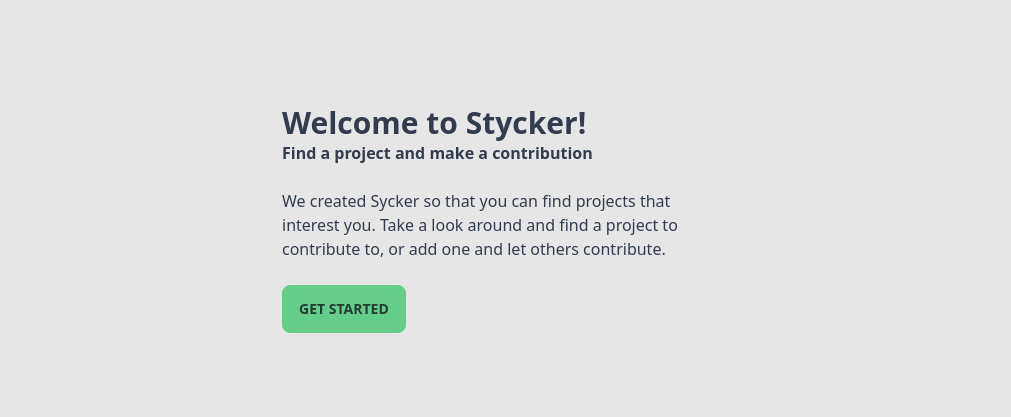
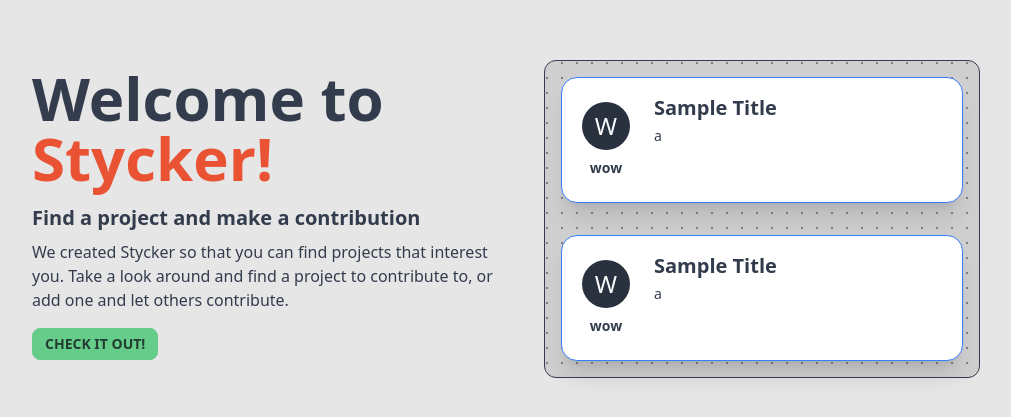
Before and after one commit to chingu-voyages/v42-bears-team-41, a Next.js app: page / in a window 1280 px wide. Shown: the part 181-598 px from the top of the page, without its empty margins (126-1137 px from the left). Built offline with nearby package versions, Linux system fonts and the light colour scheme.

Commit message:
Bigger text, sample `StyckerCard`s

```diff
--- a/src/pages/index.js
+++ b/src/pages/index.js
@@ -1,19 +1,53 @@
+import { StyckerCard } from "@/components/StyckerCard";
+import Link from "next/link";
+
 export default function Home() {
   return (
     <>
       <div className="hero min-h-screen bg-base-200">
         <div className="hero-content pr-8">
-          <div className="max-w-md flex-col">
-            <h1 className="text-3xl font-bold">Welcome to Stycker!</h1>
-            <h2 className="font-bold">
-              Find a project and make a contribution
-            </h2>
-            <p className="py-6 pr-8">
-              We created Sycker so that you can find projects that interest you.
-              Take a look around and find a project to contribute to, or add one
-              and let others contribute.{" "}
-            </p>
-            <button className="btn btn-primary text-center">Get Started</button>
+          <div className="flex">
+            <div className="mt-2 flex-auto max-w-lg flex-col">
+              <h1 className="text-6xl font-bold">
+                Welcome to <span className="text-accent">Stycker!</span>
+              </h1>
+              <h2 className="font-bold text-xl mt-4">
+                Find a project and make a contribution
+              </h2>
+              <p className="mt-2 mb-4 mr-8">
+                We created Stycker so that you can find projects that interest
+                you. Take a look around and find a project to contribute to, or
+                add one and let others contribute.{" "}
+              </p>
+              <Link
+                href="/explore"
+                className="btn btn-sm btn-primary text-center text-sm"
+              >
+                Check It Out!
+              </Link>
+            </div>
+            <div
+              className="flex-auto w rounded-xl  border border-neutral bg-base-300"
+              style={{
+                backgroundImage:
+                  "radial-gradient(circle at 2px 2px, grey 1px, transparent 0)",
+                backgroundSize: "15px 15px",
+              }}
+            >
+              <div className="px-4 py-4 ">
+                <StyckerCard
+                  title="Sample Title"
+                  user={{ name: "wow" }}
+                  description="a"
+                />
+                <div className="mt-8" />
+                <StyckerCard
+                  title="Sample Title"
+                  user={{ name: "wow" }}
+                  description="a"
+                />
+              </div>
+            </div>
           </div>
         </div>
       </div>
```
